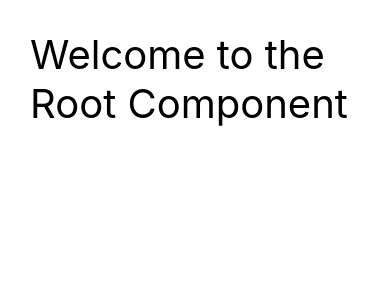
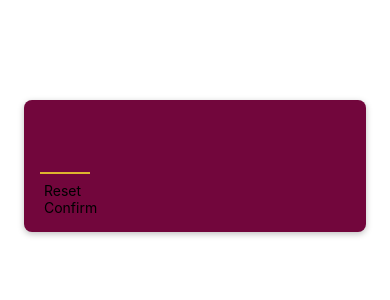
Before and after one commit to NaveedMaq/guess-game-app, a React Native app: screen / in a window 390 px wide. Shown: the top 300 px of the page. Built offline with nearby package versions, Linux system fonts and the light colour scheme.

Commit message:
feat: Complete text input on start page

```diff
--- a/App.tsx
+++ b/App.tsx
@@ -1,13 +1,12 @@
 import { registerRootComponent } from 'expo';
-import React from 'react';
-import { Text, View } from 'react-native';
+import { StyleSheet } from 'react-native';
+
+import StartGameScreen from './screens/StartGameScreen';
 
 function App() {
-  return (
-    <View style={{ padding: 30 }}>
-      <Text style={{ fontSize: 40 }}>Welcome to the Root Component </Text>
-    </View>
-  );
+  return <StartGameScreen />;
 }
 
+const styles = StyleSheet.create({});
+
 registerRootComponent(App);
--- /dev/null
+++ b/components/PrimaryButton.tsx
@@ -0,0 +1,16 @@
+import React from 'react';
+import { Text, View } from 'react-native';
+
+type TPrimaryButtonProps = {
+  children: string;
+};
+
+const PrimaryButton: React.FC<TPrimaryButtonProps> = ({ children }) => {
+  return (
+    <View>
+      <Text> {children}</Text>
+    </View>
+  );
+};
+
+export default PrimaryButton;
--- /dev/null
+++ b/screens/StartGameScreen.tsx
@@ -0,0 +1,51 @@
+import PrimaryButton from '@/components/PrimaryButton';
+import { StyleSheet, TextInput, View } from 'react-native';
+
+function StartGameScreen() {
+  return (
+    <View style={styles.inputContainer}>
+      <TextInput
+        style={styles.numberInput}
+        maxLength={2}
+        keyboardType="number-pad"
+        autoCapitalize="none"
+        autoCorrect={false}
+      />
+      <PrimaryButton>Reset</PrimaryButton>
+      <PrimaryButton>Confirm</PrimaryButton>
+    </View>
+  );
+}
+
+const styles = StyleSheet.create({
+  inputContainer: {
+    marginTop: 100,
+    marginHorizontal: 24,
+    padding: 16,
+    backgroundColor: '#72063c',
+    borderRadius: 8,
+    elevation: 4,
+
+    // <- ios
+    shadowColor: 'black',
+    shadowOffset: { width: 0, height: 2 },
+    shadowRadius: 6,
+    shadowOpacity: 0.25,
+    // ios ->
+  },
+
+  numberInput: {
+    height: 50,
+    width: 50,
+    fontSize: 32,
+    borderBottomColor: '#ddb52f',
+    borderBottomWidth: 2,
+    color: '#ddb52f',
+    marginVertical: 8,
+
+    fontWeight: 'bold',
+    textAlign: 'center',
+  },
+});
+
+export default StartGameScreen;
```
Also changed, not shown: screens/GameOverScreen.tsx (added), screens/GameScreen.tsx (added).
